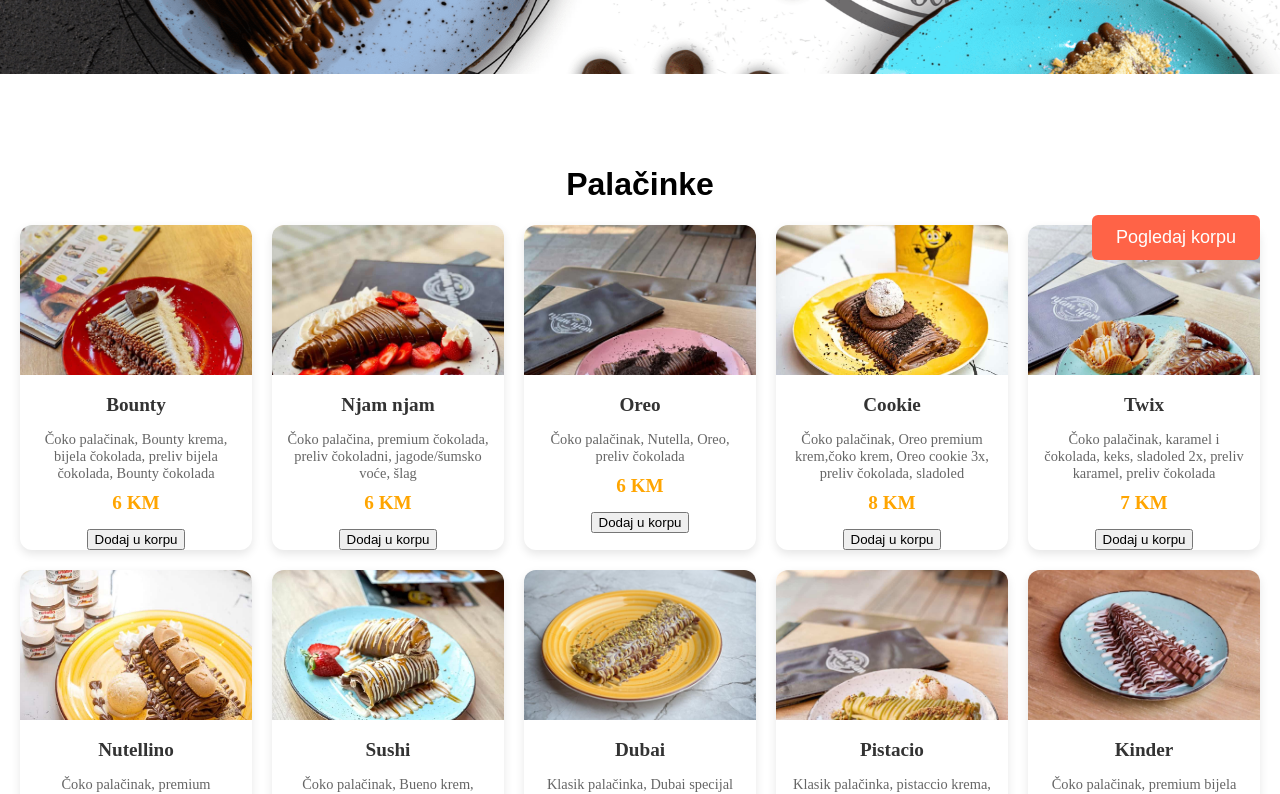
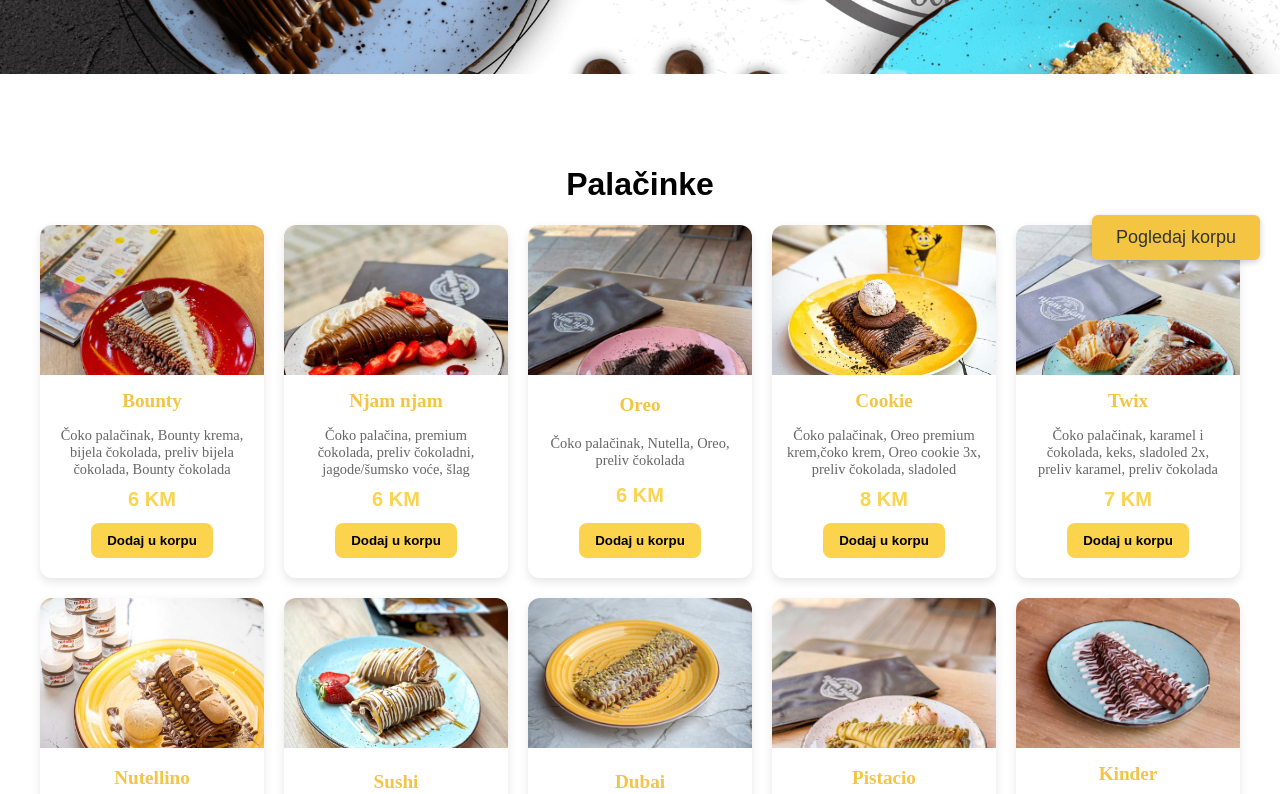
Before and after one commit to AjnaKaric296/Palacinkara-Njam-Njam, a React (Create React App) app: page /palacinke in a window 1280 px wide. Shown: the part 520-1314 px from the top of the page. Built offline with nearby package versions, Linux system fonts and the light colour scheme.

Commit message:
poslastice css

```diff
--- a/package.json
+++ b/package.json
@@ -7,6 +7,7 @@
     "@testing-library/jest-dom": "^6.6.3",
     "@testing-library/react": "^16.3.0",
     "@testing-library/user-event": "^13.5.0",
+    "axios": "^1.9.0",
     "react": "^19.1.0",
     "react-dom": "^19.1.0",
     "react-router-dom": "^7.6.1",
--- a/src/App.css
+++ b/src/App.css
@@ -155,7 +155,7 @@ height: 335px;
 }
 
 .button {
-  background-color: #ff6961;
+  background-color: #333;
   color: white;
   padding: 12px 24px;
   border-radius: 25px;
@@ -165,7 +165,7 @@ height: 335px;
 }
 
 .button:hover {
-  background-color: #ff4c4c;
+  background-color: #333;
 }
 
  .gallery, .contact {
@@ -218,7 +218,7 @@ height: 335px;
 }
 
 .contact button:hover {
-  background-color: #ff4c4c;
+  background-color: #333;
 }
 .container {
   padding: 20px;
@@ -240,6 +240,10 @@ height: 335px;
   cursor: pointer;
   overflow: hidden;
   transition: transform 0.3s, box-shadow 0.3s;
+  display: flex;
+  flex-direction: column;
+  justify-content: space-between;
+  transition: transform 0.2s ease-in-out;
 }
 
 .card:hover {
@@ -258,7 +262,7 @@ height: 335px;
   font-size: 1.2rem;
   font-family: 'Times New Roman', Times, serif;
   font-weight: bold;
-  color: #333;
+  color: #F4C542;
 }
 
 .card-description {
@@ -269,11 +273,56 @@ height: 335px;
 }
 
 .card-price {
-  font-size: 1.2rem;
-  font-weight: bold;
-  font-family: 'Times New Roman', Times, serif;
-  color: orange;
-  padding: 0 15px 15px;
+  font-size: 20px;
+  font-weight: 900;
+  margin-bottom: 12px;
+  color: #fcd34d;
+
+}
+.container {
+  max-width: 1200px;
+  margin: auto;
+  padding: 20px;
+  margin-bottom: 10px;
+}
+
+
+.card button {
+  align-self: center;
+  background-color:#fcd34d ; /* žuta */
+  border: none;
+  padding: 10px 16px;
+  border-radius: 8px;
+  font-weight: 600;
+  cursor: pointer;
+  transition: background-color 0.2s;
+  position: relative;
+  margin-bottom: 20px;
+}
+
+.card button:hover {
+  background-color:  #c7990f;
+}
+
+/* Dugme za pregled korpe */
+.naruci-btn-fix {
+  position: fixed;
+  bottom: 20px;
+  right: 20px;
+  background-color: #333;
+  color: white;
+  border: none;
+  padding: 12px 20px;
+  border-radius: 12px;
+  font-size: 18px;
+  cursor: pointer;
+  box-shadow: 0 2px 6px rgba(0, 0, 0, 0.2);
+  transition: background-color 0.2s;
+  z-index: 1000;
+}
+
+.naruci-btn-fix:hover {
+  background-color: #c7990f;
 }
 
 
@@ -288,8 +337,8 @@ height: 335px;
   right: 20px;      /* 20px od desnog ruba */
   padding: 12px 24px;
   font-size: 18px;
-  background-color: #ff6347;
-  color: white;
+  background-color: #F4C542;
+  color: #333;
   border: none;
   border-radius: 6px;
   cursor: pointer;
@@ -313,3 +362,75 @@ height: 335px;
   z-index: 1000;
   backdrop-filter: blur(10px);
 }
+.guest-container {
+  max-width: 800px;
+  margin: auto;
+  padding: 20px;
+  font-family: 'Segoe UI', sans-serif;
+}
+
+.guest-container h2 {
+  font-size: 28px;
+  color: #333;
+  margin-bottom: 10px;
+}
+
+.guest-container hr {
+  margin: 10px 0 20px;
+  border: none;
+  border-top: 2px solid #facc15; /* žuta linija */
+}
+
+.cart-list {
+  list-style: none;
+  padding: 0;
+  display: grid;
+  gap: 16px;
+  margin-top: 20px;
+}
+
+.cart-card {
+  background-color: #fff8e1;
+  border: 1px solid #fcd34d;
+  border-radius: 16px;
+  padding: 16px;
+  box-shadow: 0 4px 12px rgba(0, 0, 0, 0.08);
+  display: flex;
+  flex-direction: column;
+  justify-content: space-between;
+}
+
+.cart-card-content {
+  display: flex;
+  justify-content: space-between;
+  align-items: center;
+  margin-bottom: 12px;
+}
+
+.item-name {
+  font-size: 18px;
+  font-weight: 600;
+  color: #333;
+}
+
+.item-price {
+  font-size: 20px;
+  font-weight: bold;
+  color: #1f2937;
+}
+
+.cart-card button {
+  align-self: flex-end;
+  background-color: #ef4444; /* crvena */
+  color: white;
+  border: none;
+  padding: 8px 14px;
+  border-radius: 8px;
+  font-size: 14px;
+  cursor: pointer;
+  transition: background-color 0.2s;
+}
+
+.cart-card button:hover {
+  background-color: #dc2626;
+}
--- a/src/Guest.js
+++ b/src/Guest.js
@@ -4,21 +4,26 @@ export default function Guest() {
   const { cart, removeFromCart } = useCart();
 
   return (
-    <div>
-      <h2>Dobrodošli, goste!</h2>
+    <div className="guest-container">
+      <h2>Dobrodošli!</h2>
       <hr />
       <h3>Stavke u korpi:</h3>
       {cart.length === 0 ? (
         <p>Korpa je prazna.</p>
       ) : (
-        <ul>
-          {cart.map((item, index) => (
-            <li key={index}>
-              {item.naziv} - {item.cijena} KM{" "}
-              <button onClick={() => removeFromCart(index)}>Ukloni</button>
-            </li>
-          ))}
-        </ul>
+        <ul className="cart-list">
+  {cart.map((item, index) => (
+    <li key={index} className="cart-card">
+      <div className="cart-card-content">
+        <div className="item-name">{item.naziv}</div>
+        <div className="item-description">{item.opis}</div>
+        <div className="item-price">{item.cijena} KM</div>
+      </div>
+      <button onClick={() => removeFromCart(index)}>Ukloni</button>
+    </li>
+  ))}
+</ul>
+
       )}
     </div>
   );
--- a/src/palacinke.js
+++ b/src/palacinke.js
@@ -1,35 +1,129 @@
 import React from 'react';
 import { Link } from 'react-router-dom';
 import { useCart } from './CartContext';
-import { useProducts } from './ProductContext';
 
 const Palacinke = () => {
   const { addToCart } = useCart();
-  const { products } = useProducts();
+
+  const cards = [
+    {
+      name: 'Bounty',
+      img: '/images/p1.jpg',
+      opis: 'Čoko palačinak, Bounty krema, bijela čokolada, preliv bijela čokolada, Bounty čokolada',
+      cijena: '6 KM'
+    },
+    {
+      name: 'Njam njam',
+      img: '/images/palacinke.jpg',
+      opis: 'Čoko palačina, premium čokolada, preliv čokoladni, jagode/šumsko voće, šlag',
+      cijena: '6 KM'
+    },
+    {
+      name: 'Oreo',
+      img: '/images/p2.jpg',
+      opis: 'Čoko palačinak, Nutella, Oreo, preliv čokolada',
+      cijena: '6 KM'
+    },
+    {
+      name: 'Cookie',
+      img: '/images/p3.jpg',
+      opis: 'Čoko palačinak, Oreo premium krem,čoko krem, Oreo cookie 3x,  preliv čokolada, sladoled',
+      cijena: '8 KM'
+    },
+    {
+      name: 'Twix',
+      img: '/images/p4.jpg',
+      opis: 'Čoko palačinak, karamel i čokolada, keks, sladoled 2x, preliv karamel, preliv čokolada',
+      cijena: '7 KM'
+    },
+    {
+      name: 'Nutellino',
+      img: '/images/p5.jpg',
+      opis: 'Čoko palačinak, premium čokolada, Nutella B-ready 2x, čoko preliv, sladoled, šlag',
+      cijena: '7 KM'
+    },
+    {
+      name: 'Sushi',
+      img: '/images/p6.jpg',
+      opis: 'Čoko palačinak, Bueno krem, slani karamel, banana, šlag ',
+      cijena: '6 KM'
+    },
+    {
+      name: 'Dubai',
+      img: '/images/p7.jpg',
+      opis: 'Klasik palačinka, Dubai specijal punjenje, pistacija, čoko preliv',
+      cijena: '10 KM'
+    },
+    {
+      name: 'Pistacio',
+      img: '/images/p8.jpg',
+      opis: 'Klasik palačinka, pistaccio krema, bijela čokolada, pistacije, preliv pistaccio, sladoled',
+      cijena: '7 KM'
+    },
+    {
+      name: 'Kinder',
+      img: '/images/p9.jpg',
+      opis: 'Čoko palačinak, premium bijela čokolada, Kinder čokoladice, preliv bijela čokolada, preliv čokolada',
+      cijena: '6 KM'
+    },
+    {
+      name: 'Čokoladna fantazija',
+      img: '/images/p10.jpg',
+      opis: 'Čoko palačinak, premium čokolada, šumsko voće, banana, preliv čokolada',
+      cijena: '6 KM'
+    },
+    {
+      name: 'Čoko rolnica',
+      img: '/images/p11.jpg',
+      opis: 'Klasik palačinak, premium čokolada, karamel nadjev, Milka Brownie 3x, karamel preliv, čoko preliv i sladoled',
+      cijena: '7 KM'
+    },
+    {
+      name: 'Plazma u mlijeku',
+      img: '/images/p12.jpg',
+      opis: 'Klasik palačinak, Nutella, plazma u mlijeku, preliv čokolada, banana, sladoled',
+      cijena: '6 KM'
+    },
+    {
+      name: 'Grande Bueno',
+      img: '/images/p13.jpg',
+      opis: 'Čoko palačinak, Grande latte namaz, Kinder, Bueno, preliv 3 vrste čokolade, šlag',
+      cijena: '6 KM'
+    },
+    {
+      name: 'Jabukovača',
+      img: '/images/p14.jpg',
+      opis: 'Klasik palačinak, jabuka i vanila nadjev, preliv karamel i bijeli krem, orasi, sladoled',
+      cijena: '7 KM'
+    },
+  ];
 
   return (
     <div className="container">
       <h1>Palačinke</h1>
       <div className="cards">
-        {products.map((card) => (
-          <div key={card.id} className="card">
+        {cards.map((card, index) => (
+          <div key={index} className="card">
             <img src={card.img} alt={card.name} className="card-image" />
             <div className="card-title">{card.name}</div>
             <div className="card-description">{card.opis}</div>
-            <div className="card-price">{card.cijena} KM</div>
+            <div className="card-price">{card.cijena}</div>
             <button
               className="bg-yellow-400 hover:bg-yellow-500 text-black font-semibold py-1 px-3 mt-2 rounded"
-              onClick={() => addToCart({
-                id: card.id,
-                naziv: card.name,
-                cijena: parseFloat(card.cijena),
-              })}
+              onClick={() =>
+                addToCart({
+                  id: index + 100,
+                  naziv: card.name,
+                  cijena: parseFloat(card.cijena), // '6 KM' → 6
+                })
+              }
             >
               Dodaj u korpu
             </button>
           </div>
         ))}
       </div>
+
       <Link to="/Guest">
         <button className="naruci-btn-fix">Pogledaj korpu</button>
       </Link>
```
Also changed, not shown: 1 other file (tests, documents, lock files or other folders).
